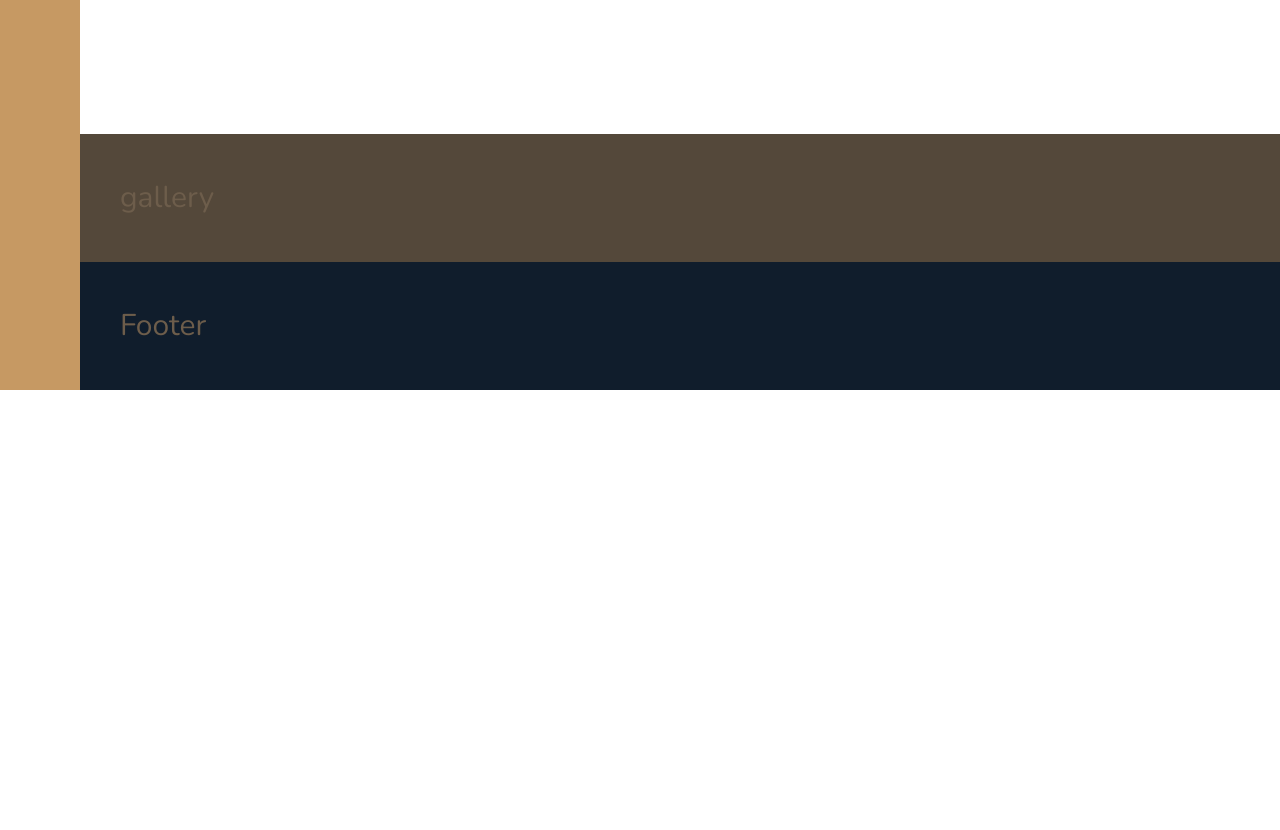
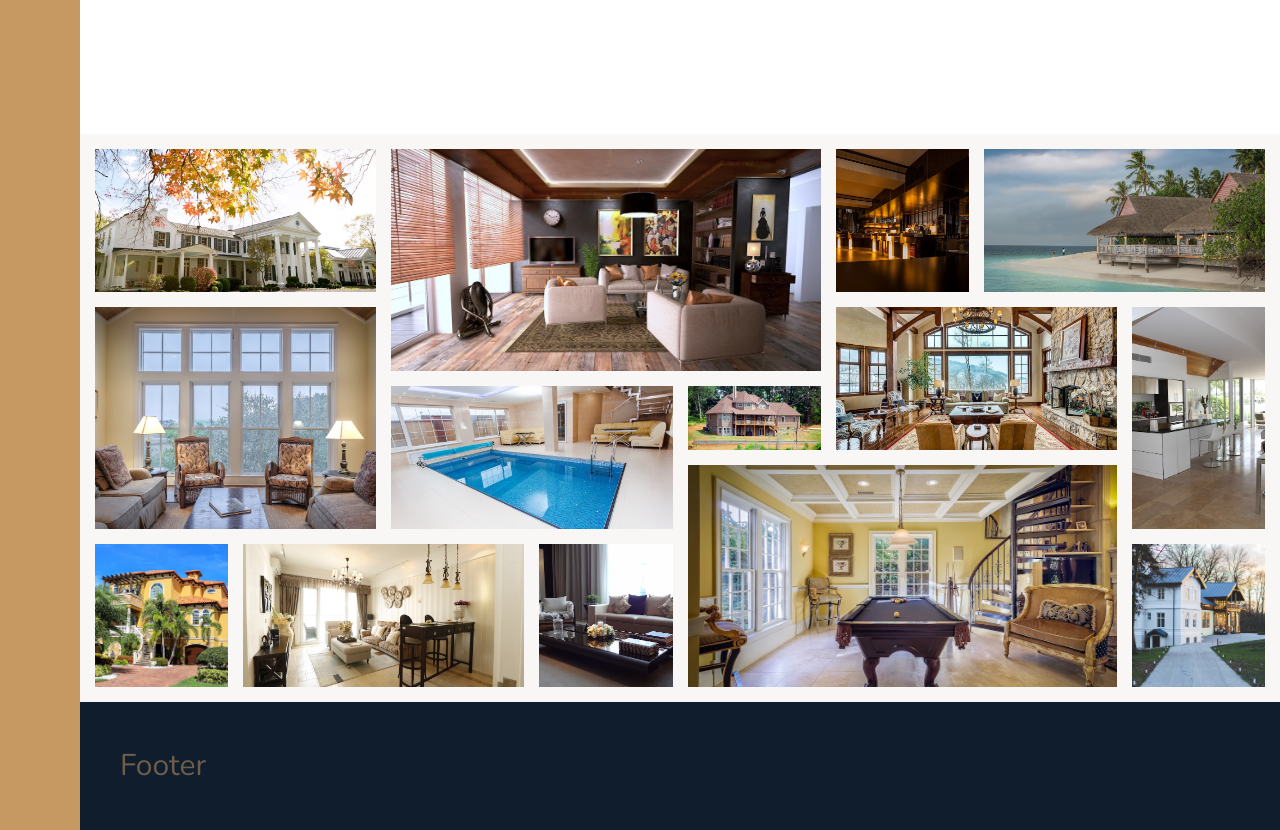
Before and after one commit to DeepLearnerSC/nexter-project, a website: page index.html in a window 1280 px wide. Shown: the part 3120-3950 px from the top of the page. Before the commit the page ends 3510 px from the top, so only its background shows below. Drawn offline with nearby package versions, Linux system fonts and the light colour scheme.

Commit message:
build the gallery section

```diff
--- a/index.html
+++ b/index.html
@@ -313,7 +313,21 @@
       </div>
     </section>
     <section class="gallery">
-      gallery
+      <figure class="gallery__item gallery__item--1"><img src="img/gal-1.jpeg" alt="Gallery image 1" class="gallery__img"></figure>
+      <figure class="gallery__item gallery__item--2"><img src="img/gal-2.jpeg" alt="Gallery image 2" class="gallery__img"></figure>
+      <figure class="gallery__item gallery__item--3"><img src="img/gal-3.jpeg" alt="Gallery image 3" class="gallery__img"></figure>
+      <figure class="gallery__item gallery__item--4"><img src="img/gal-4.jpeg" alt="Gallery image 4" class="gallery__img"></figure>
+      <figure class="gallery__item gallery__item--5"><img src="img/gal-5.jpeg" alt="Gallery image 5" class="gallery__img"></figure>
+      <figure class="gallery__item gallery__item--6"><img src="img/gal-6.jpeg" alt="Gallery image 6" class="gallery__img"></figure>
+      <figure class="gallery__item gallery__item--7"><img src="img/gal-7.jpeg" alt="Gallery image 7" class="gallery__img"></figure>
+      <figure class="gallery__item gallery__item--8"><img src="img/gal-8.jpeg" alt="Gallery image 8" class="gallery__img"></figure>
+      <figure class="gallery__item gallery__item--9"><img src="img/gal-9.jpeg" alt="Gallery image 9" class="gallery__img"></figure>
+      <figure class="gallery__item gallery__item--10"><img src="img/gal-10.jpeg" alt="Gallery image 10" class="gallery__img"></figure>
+      <figure class="gallery__item gallery__item--11"><img src="img/gal-11.jpeg" alt="Gallery image 11" class="gallery__img"></figure>
+      <figure class="gallery__item gallery__item--12"><img src="img/gal-12.jpeg" alt="Gallery image 12" class="gallery__img"></figure>
+      <figure class="gallery__item gallery__item--13"><img src="img/gal-13.jpeg" alt="Gallery image 13" class="gallery__img"></figure>
+      <figure class="gallery__item gallery__item--14"><img src="img/gal-14.jpeg" alt="Gallery image 14" class="gallery__img"></figure>
+
     </section>
     <section class="footer">
       Footer
--- a/sass/_gallery.scss
+++ b/sass/_gallery.scss
@@ -1,5 +1,90 @@
 .gallery {
-    background-color: $color-grey-dark-1;
-    grid-column: full-start / full-end;
+  background-color: $color-grey-light-1;
+  grid-column: full-start / full-end;
 
+  display: grid;
+  grid-template-columns: repeat(8, 1fr);
+  grid-template-rows: repeat(7, 5vw);
+  // grid-template: repeat(7, 5vw) / repeat(8, 1fr);
+  grid-gap: 1.5rem;
+  padding: 1.5rem;
+
+  &__item {
+    &--1 {
+      grid-row: 1 / span 2;
+      grid-column: 1 / span 2;
+    }
+
+    &--2 {
+      grid-row: 1 / span 3;
+      grid-column: 3 / span 3;
+    }
+
+    &--3 {
+      grid-row: 1 / span 2;
+      grid-column: 6 / 7;
+    }
+
+    &--4 {
+      grid-row: 1 / span 2;
+      grid-column: 7 / -1;
+    }
+
+    &--5 {
+      grid-row: 3 / span 3;
+      grid-column: 1 / span 2;
+    }
+
+    &--6 {
+      grid-row: 4 / span 2;
+      grid-column: 3 / span 2;
+    }
+
+    &--7 {
+      grid-row: 4 / 5;
+      grid-column: 5 / 6;
+    }
+
+    &--8 {
+      grid-row: 3 / span 2;
+      grid-column: 6 / span 2;
+    }
+
+    &--9 {
+      grid-row: 3 / span 3;
+      grid-column: 8 / -1;
+    }
+
+    &--10 {
+      grid-row: 6 / span 2;
+      grid-column: 1 / 2;
+    }
+
+    &--11 {
+      grid-row: 6 / span 2;
+      grid-column: 2 / span 2;
+    }
+
+    &--12 {
+      grid-row: 6 / span 2;
+      grid-column: 4 / 5;
+    }
+
+    &--13 {
+      grid-row: 5 / span 3;
+      grid-column: 5 / span 3;
+    }
+
+    &--14 {
+      grid-row: 6 / span 2;
+      grid-column: 8 / -1;
+    }
+  }
+
+  &__img {
+    width: 100%;
+    height: 100%;
+    object-fit: cover;
+    display: block;
+  }
 }
```
Also changed, not shown: css/style.css.
